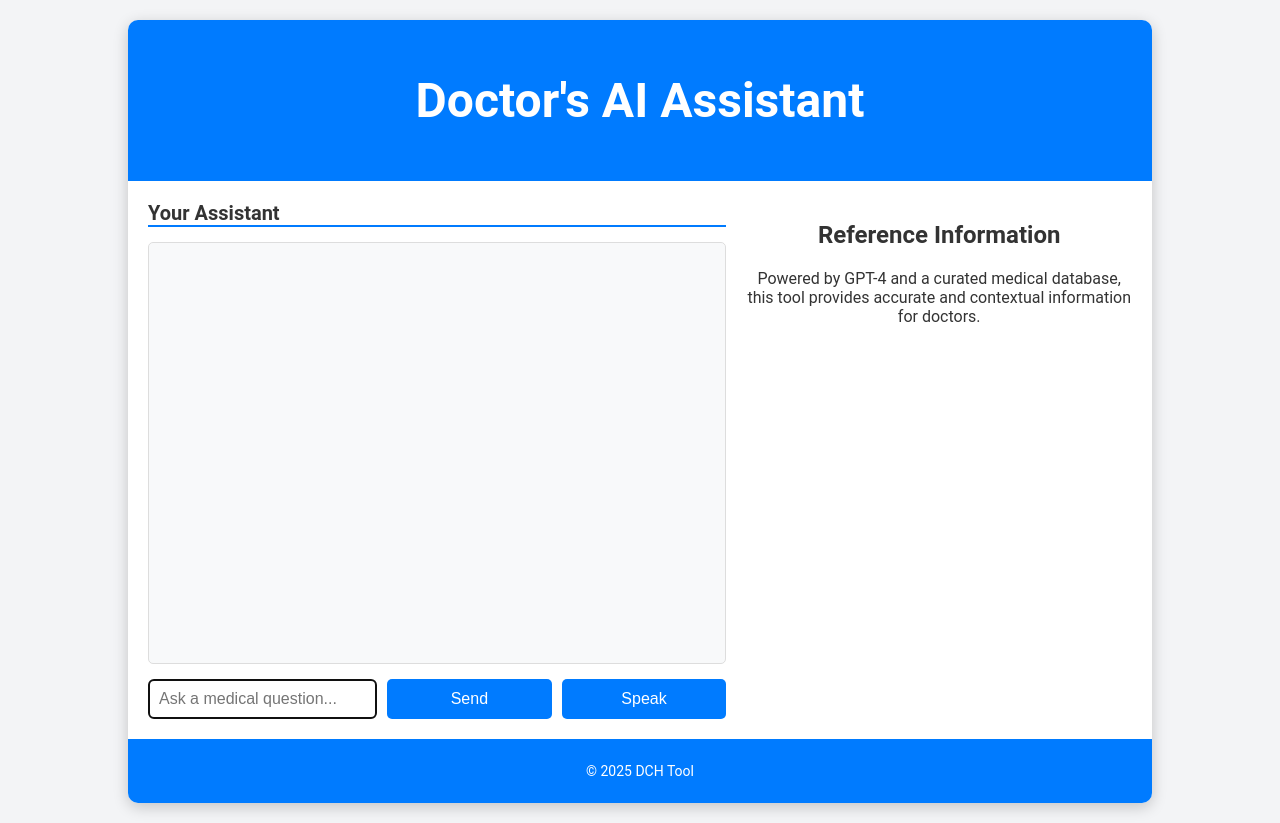
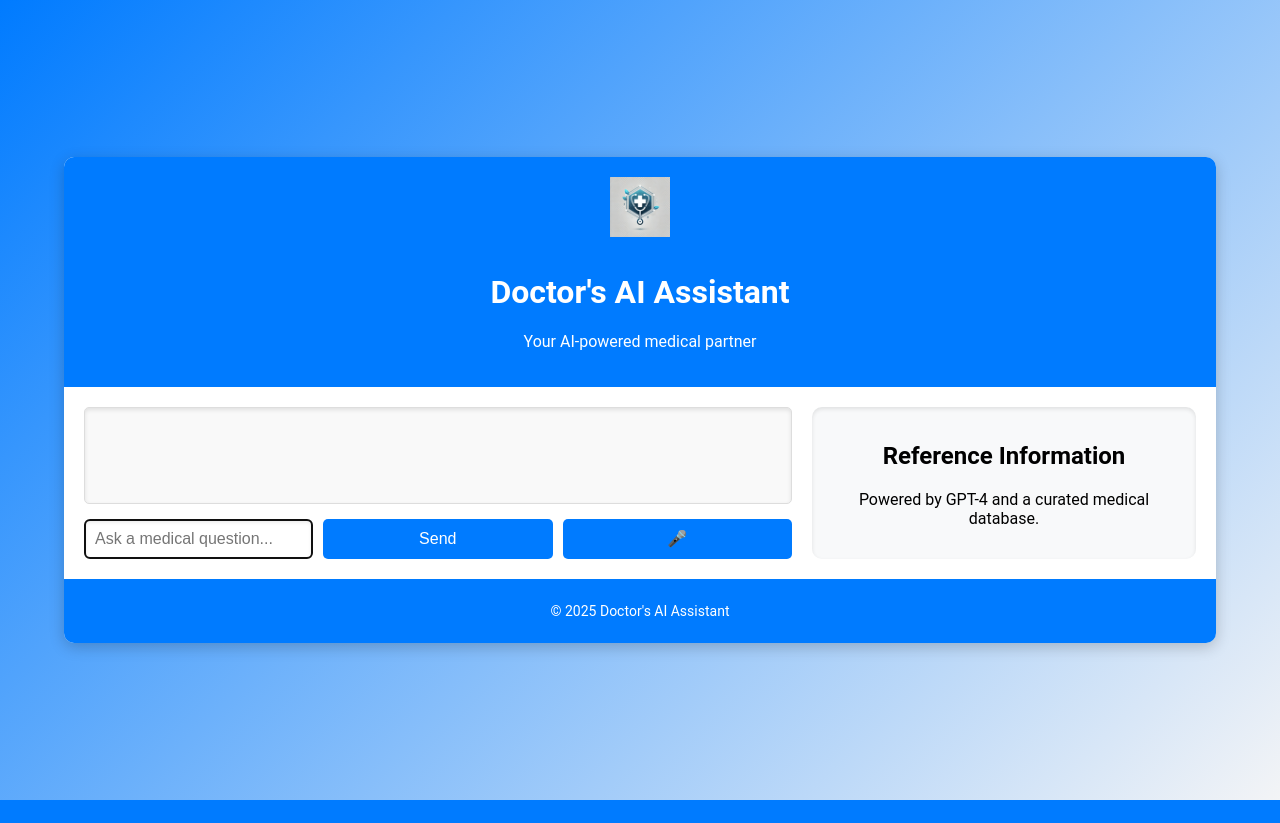
Before and after one commit to techwingsglobal/dch_platform, a Flask app: page /chat_screen in a window 1280 px wide. After the commit the page ends 800 px from the top, so only its background shows below. Run offline with Flask 3, Linux system fonts and the light colour scheme; parts of the project's set-up code (start-up, migrations or seed data) failed here and were passed over.

Commit message:
enhanced CHAT screen ui

```diff
--- a/static/style.css
+++ b/static/style.css
@@ -1,59 +1,82 @@
-/* static/jarvis-style.css */
-body {
+/* Chat Screen Styles */
+.chat-body {
     font-family: 'Roboto', sans-serif;
-    background-color: #f3f4f6;
+    background: linear-gradient(135deg, #007bff, #f3f4f6);
     margin: 0;
     padding: 0;
     display: flex;
-    flex-direction: column;
+    justify-content: center;
     align-items: center;
-    color: #333;
+    height: 100vh;
 }
 
-.container {
-    width: 80%;
+.chat-container {
+    width: 90%;
     max-width: 1200px;
-    margin: 20px auto;
-    background: #fff;
+    background: #ffffff;
     border-radius: 10px;
     box-shadow: 0px 4px 15px rgba(0, 0, 0, 0.2);
     overflow: hidden;
+    display: flex;
+    flex-direction: column;
 }
 
-header {
+.chat-header {
     background: #007bff;
-    color: #fff;
+    color: #ffffff;
     text-align: center;
     padding: 20px;
-    font-size: 24px;
-    font-weight: bold;
 }
 
-main {
+.chat-logo {
+    width: 60px;
+    height: auto;
+    margin-bottom: 10px;
+}
+
+.chat-main {
     display: flex;
     padding: 20px;
 }
 
 .chat-section {
-    width: 60%;
-    padding-right: 20px;
-}
-
-.chat-header {
-    font-size: 20px;
-    font-weight: bold;
-    margin-bottom: 15px;
-    border-bottom: 2px solid #007bff;
+    flex: 2;
+    margin-right: 20px;
+    display: flex;
+    flex-direction: column;
 }
 
 .chat-box {
-    height: 400px;
+    flex-grow: 1;
     overflow-y: auto;
-    background: #f8f9fa;
+    background: #f9f9f9;
     border: 1px solid #ddd;
     border-radius: 5px;
+    padding: 15px;
+    margin-bottom: 15px;
+    box-shadow: inset 0 2px 4px rgba(0, 0, 0, 0.1);
+}
+
+.message.user {
+    background: #d9f7d9;
+    color: #333;
     padding: 10px;
-    margin-bottom: 15px;
+    border-radius: 10px;
+    margin-bottom: 10px;
+    align-self: flex-end;
+    max-width: 70%;
+    box-shadow: 0px 4px 10px rgba(0, 0, 0, 0.1);
+}
+
+.message.bot {
+    background: #e9e9ff;
+    color: #333;
+    padding: 10px;
+    border-radius: 10px;
+    margin-bottom: 10px;
+    align-self: flex-start;
+    max-width: 70%;
+    box-shadow: 0px 4px 10px rgba(0, 0, 0, 0.1);
 }
 
 .input-container {
@@ -62,21 +85,23 @@ main {
 }
 
 #user-input {
-    flex: 1;
+    flex-grow: 1;
     padding: 10px;
     border: 1px solid #ddd;
     border-radius: 5px;
     font-size: 16px;
+    box-shadow: inset 0px 2px 4px rgba(0, 0, 0, 0.1);
 }
 
 button {
     padding: 10px 20px;
+    font-size: 16px;
     background: #007bff;
-    color: #fff;
+    color: #ffffff;
     border: none;
     border-radius: 5px;
     cursor: pointer;
-    font-size: 16px;
+    transition: background-color 0.3s ease;
 }
 
 button:hover {
@@ -84,8 +109,12 @@ button:hover {
 }
 
 .info-section {
-    width: 40%;
+    flex: 1;
+    background: #f8f9fa;
+    border-radius: 10px;
+    padding: 15px;
     text-align: center;
+    box-shadow: inset 0px 2px 4px rgba(0, 0, 0, 0.1);
 }
 
 .info-section img {
@@ -98,9 +127,10 @@ footer {
     text-align: center;
     padding: 10px;
     background: #007bff;
-    color: #fff;
+    color: #ffffff;
     font-size: 14px;
 }
+
 /* Login Screen Styles */
 .login-body {
     font-family: 'Roboto', sans-serif;
--- a/templates/index.html
+++ b/templates/index.html
@@ -6,29 +6,30 @@
     <title>Doctor's Assistant</title>
     <link rel="stylesheet" href="{{ url_for('static', filename='style.css') }}">
 </head>
-<body>
-    <div class="container">
-        <header>
+<body class="chat-body">
+    <div class="chat-container">
+        <header class="chat-header">
+            <img src="{{ url_for('static', filename='images/logo.png') }}" alt="Doctor's Assistant Logo" class="chat-logo">
             <h1>Doctor's AI Assistant</h1>
+            <p>Your AI-powered medical partner</p>
         </header>
-        <main>
-            <div class="chat-section">
-                <div class="chat-header">Your Assistant</div>
+        <main class="chat-main">
+            <section class="chat-section">
                 <div class="chat-box" id="chat-box"></div>
                 <div class="input-container">
                     <input type="text" id="user-input" placeholder="Ask a medical question..." autofocus>
                     <button id="send-btn">Send</button>
-                    <button id="voice-btn">Speak</button>
+                    <button id="voice-btn">🎤</button>
                 </div>
-            </div>
-            <div class="info-section">
+            </section>
+            <aside class="info-section">
                 <h2>Reference Information</h2>
-                <p>Powered by GPT-4 and a curated medical database, this tool provides accurate and contextual information for doctors.</p>
-                <img id="response-image" src="" alt="" style="display: none;">
-            </div>
+                <p>Powered by GPT-4 and a curated medical database.</p>
+                <img id="response-image" src="" alt="Reference Image" style="display: none;">
+            </aside>
         </main>
         <footer>
-            <p>&copy; 2025 DCH Tool</p>
+            <p>&copy; 2025 Doctor's AI Assistant</p>
         </footer>
     </div>
     <script src="{{ url_for('static', filename='script.js') }}"></script>
```
